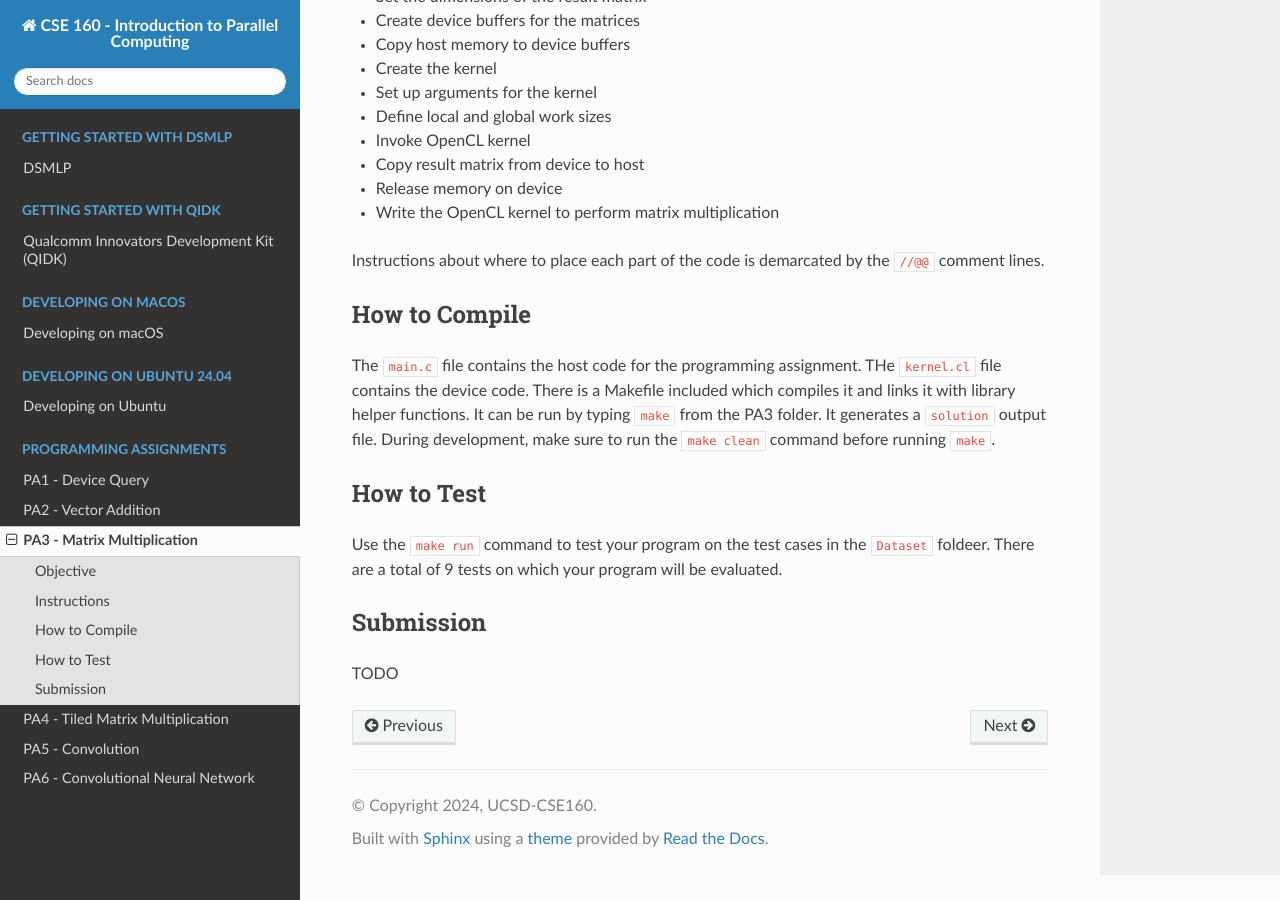
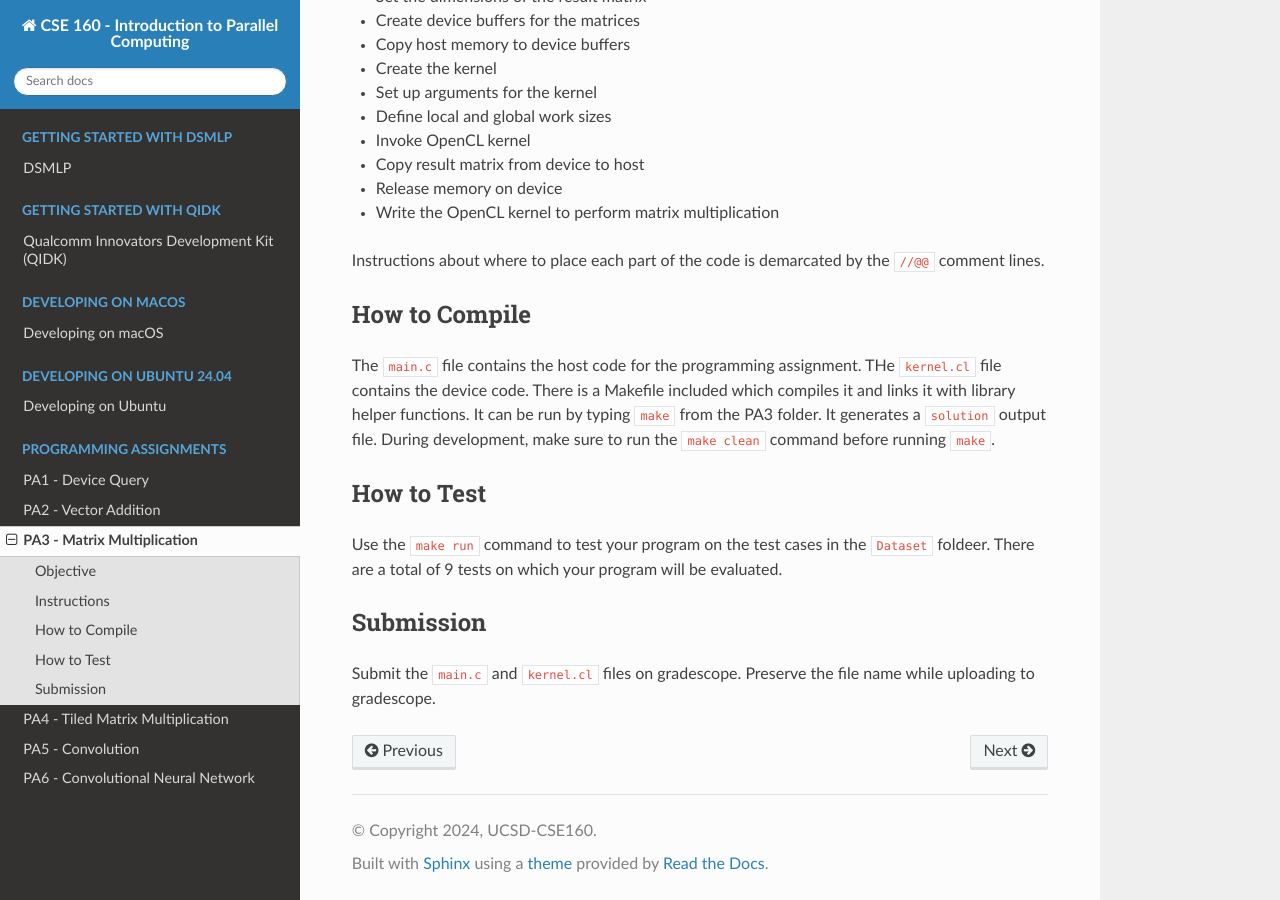
Before and after one commit to KastnerRG/cse160-docs, a Sphinx documentation site: the page built from docs/source/PA3.rst, in a window 1280 px wide and 900 px high, scrolled down 619 px. Built offline with Sphinx 7.4.7 and the Read the Docs theme 3.1.0, drawn with Linux system fonts in a browser that asks for light colours; formulas are drawn with MathJax 3.

Commit message:
Updated PA3 submission

```diff
--- a/docs/source/PA3.rst
+++ b/docs/source/PA3.rst
@@ -53,4 +53,4 @@ There are a total of 9 tests on which your program will be evaluated.
 
 Submission
 ^^^^^^^^^^
-TODO
+Submit the :code:`main.c` and :code:`kernel.cl` files on gradescope. Preserve the file name while uploading to gradescope.
```
